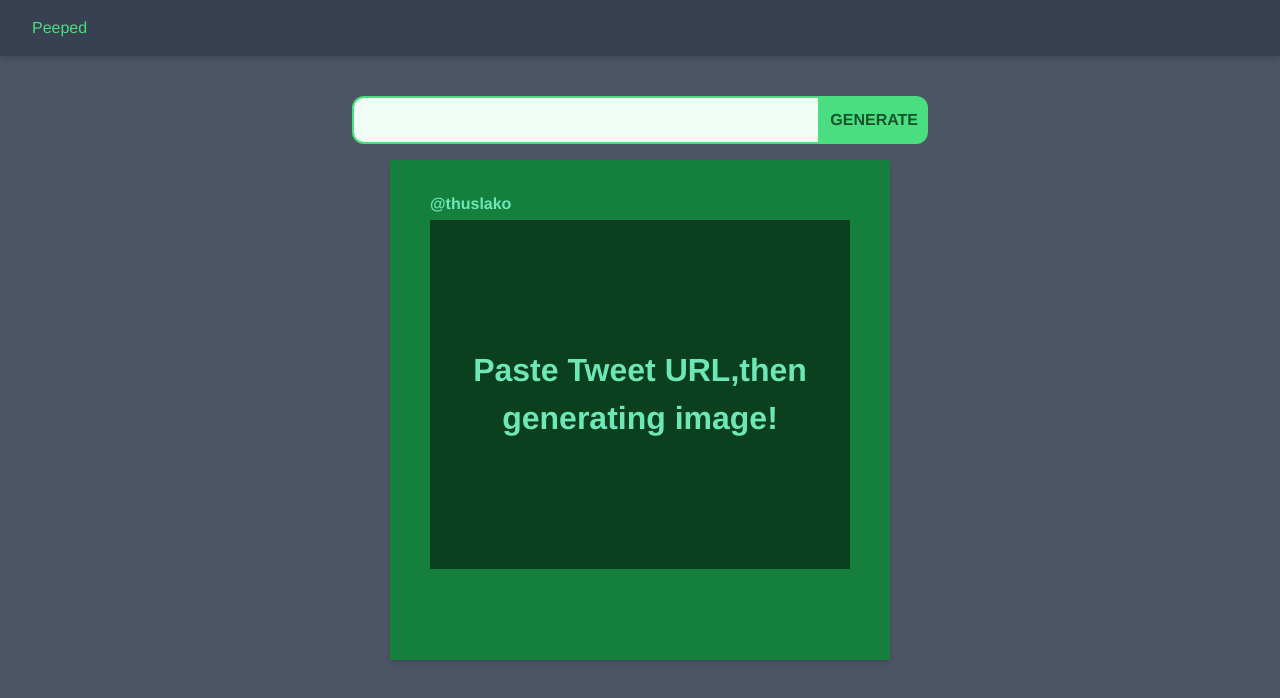
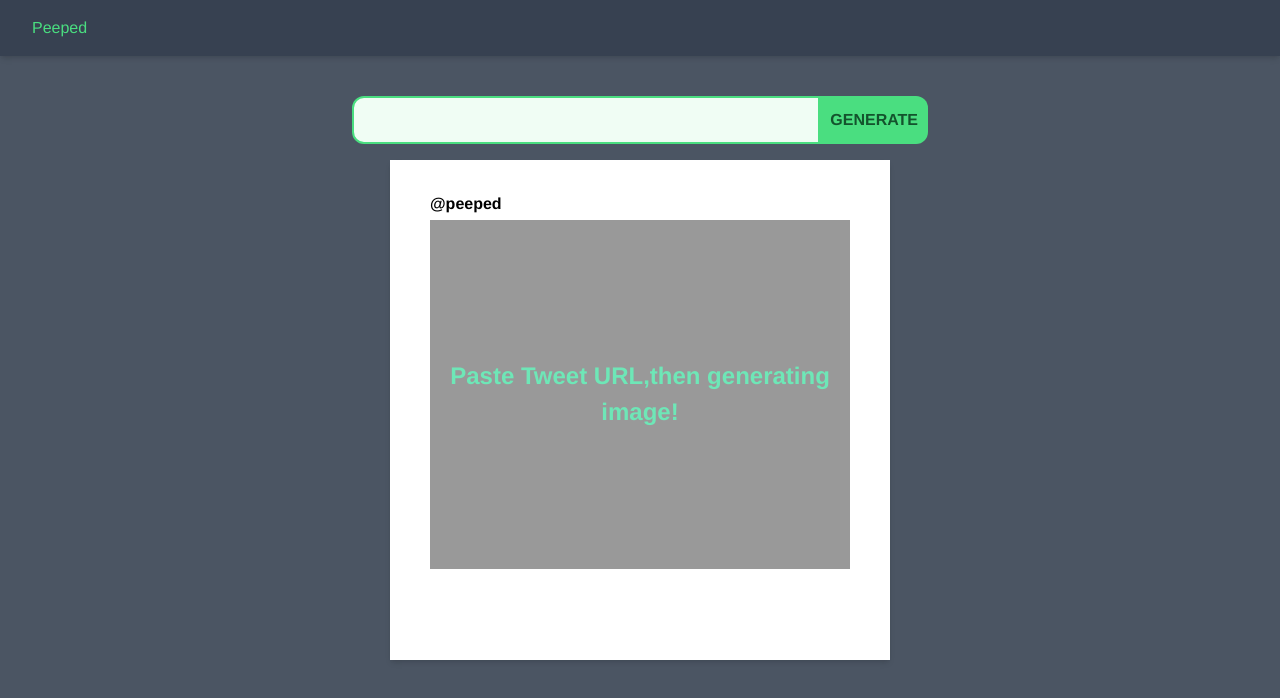
Before and after one commit to thuslako/peeped, a Vue app: page / in a window 1280 px wide. Shown: the top 698 px of the page. Built offline with nearby package versions, Linux system fonts and the light colour scheme.

Commit message:
update: colour change and added support for videolinks

```diff
--- a/package.json
+++ b/package.json
@@ -8,6 +8,7 @@
   },
   "dependencies": {
     "node-fetch": "^3.1.0",
+    "pinia": "^2.0.30",
     "vite-plugin-windicss": "^1.5.4",
     "vue": "^3.2.16",
     "windicss": "^3.2.1"
--- a/src/App.vue
+++ b/src/App.vue
@@ -44,7 +44,7 @@ export default defineComponent({
   data() {
     return {
       query: "",
-      payload: { text: "Paste Tweet URL,then generating image!", user: "@thuslako" }
+      payload: { text: "Paste Tweet URL,then generating image!" }
     }
   },
   methods: {
@@ -52,12 +52,7 @@ export default defineComponent({
       const result = await fetch(`/.netlify/functions/twitter?id=${this.getTweetID(this.query)}`)
       const { data, includes }: Tweet = await result.json()
       const text = data.text.replace(/(?:https?|ftp):\/\/[\n\S]+/g, '')
-      this.payload = await { text: text, user: `@${this.getTweetUser(this.query)}`, ...includes }
-    },
-    getTweetUser(query: string) {
-      const user = query.match(/([^/])\w+/g)
-      if (user?.length) return user[3]
-      else return 'unknown'
+      this.payload = await { text: text, ...includes }
     },
     getTweetID(query: string) {
       const id = query.match(/([^?s=\d]([^\/][\d]+))/g)
--- a/src/components/Peeped.vue
+++ b/src/components/Peeped.vue
@@ -3,15 +3,19 @@ import { ref, toRefs } from 'vue'
 
 interface Tweet {
   text?: string
-  user?: string,
   media?: [{
     "width"?: number,
     "height"?: number,
     "media_key"?: string,
     "type"?: string,
-    "url"?: string
+    "url"?: string,
+    "preview_image_url"?: string
   }],
-  users?: [object]
+  users?: [{
+    "id": string,
+    "name": string,
+    "username": string
+  }]
 }
 
 const props = defineProps<{
@@ -22,13 +26,16 @@ const context = ref<HTMLElement | null>(null)
 </script>
 <template>
   <div class="flex justify-center content-center">
-    <div id="peeped-tweet" ref="context" class="relative bg-green-700 text-emerald-300 z-100 left">
-      <span v-html="tweet.user"></span>
+    <div id="peeped-tweet" ref="context" class="relative bg-white text-emerald-300 z-100">
+      <span v-if="tweet?.users?.length">@{{ tweet.users[0].username }} </span>
+      <span v-else>@peeped</span>
       <section id="tweet"
-        class="relative w-full h-[80%] mt-1 bg-opacity-50 bg-black flex flex-col justify-center align-middle text-center text-[24pt] overflow-hidden">
+        class="relative w-full h-[80%] mt-1 bg-opacity-40 bg-black flex flex-col justify-center align-middle text-center text-[18pt] overflow-hidden">
         <img v-if="tweet?.media?.length && tweet?.media[0].type === 'photo'" :src="tweet?.media[0].url"
           class="block relative -z-1 w-[100%] h-auto object-cover" />
-        <div class="absolute inset-auto w-full z-50">
+        <img v-if="tweet?.media?.length && tweet?.media[0].type === 'video'" :src="tweet?.media[0].preview_image_url"
+          class="block relative -z-1 w-[100%] h-auto object-cover" />
+        <div class="absolute inset-auto z-50">
           <p v-html="tweet.text"></p>
         </div>
       </section>
@@ -39,4 +46,8 @@ const context = ref<HTMLElement | null>(null)
 #peeped-tweet {
   @apply w-500px h-500px px-10 py-8 font-semibold shadow-md;
 }
+
+span {
+  @apply text-black;
+}
 </style>
```
Also changed, not shown: 1 other file (tests, documents, lock files or other folders).
